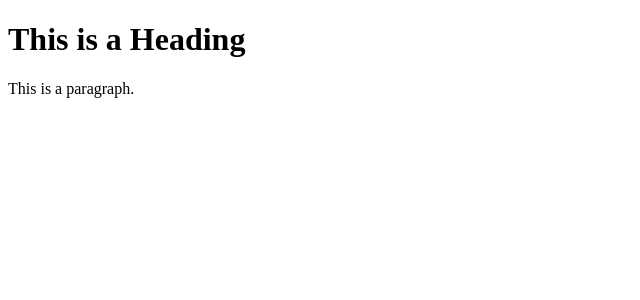
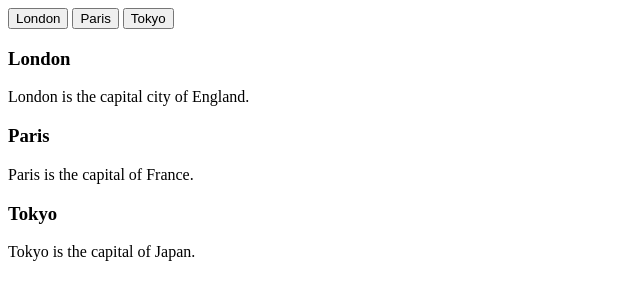
Before and after one commit to phamthienads/phamthienads.github.io, a plain HTML site: page index.html in a window 1280 px wide. Shown: the whole page, without its empty margins (0-640 px from the left). Drawn offline with Linux system fonts and the light colour scheme.

Commit message:
Update index.html

```diff
--- a/index.html
+++ b/index.html
@@ -1,12 +1,30 @@
 <!DOCTYPE html>
-<html>
+<html lang="en">
 <head>
 <title>Page Title</title>
 </head>
 <body>
+<!-- Tab links -->
+<div class="tab">
+  <button class="tablinks" onclick="openCity(event, 'London')">London</button>
+  <button class="tablinks" onclick="openCity(event, 'Paris')">Paris</button>
+  <button class="tablinks" onclick="openCity(event, 'Tokyo')">Tokyo</button>
+</div>
 
-<h1>This is a Heading</h1>
-<p>This is a paragraph.</p>
+<!-- Tab content -->
+<div id="London" class="tabcontent">
+  <h3>London</h3>
+  <p>London is the capital city of England.</p>
+</div>
 
+<div id="Paris" class="tabcontent">
+  <h3>Paris</h3>
+  <p>Paris is the capital of France.</p>
+</div>
+
+<div id="Tokyo" class="tabcontent">
+  <h3>Tokyo</h3>
+  <p>Tokyo is the capital of Japan.</p>
+</div>
 </body>
 </html>
```
